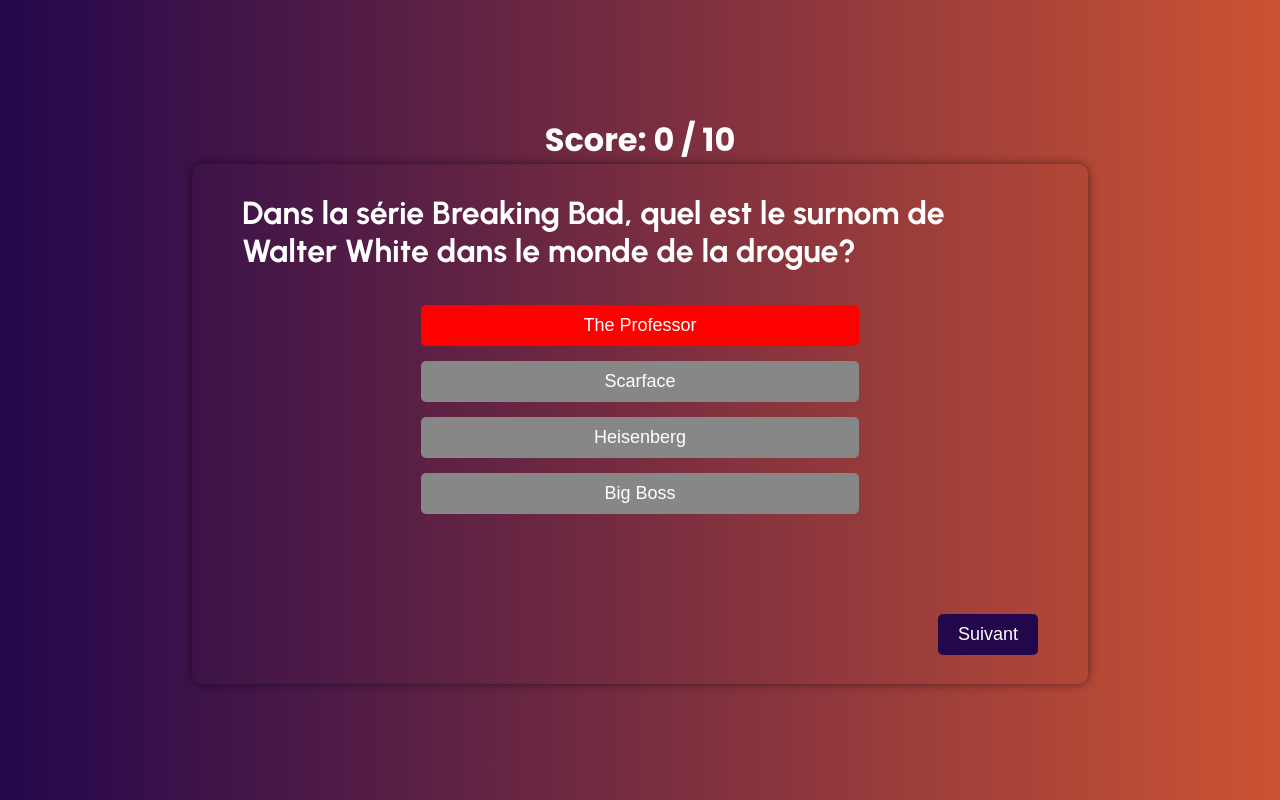
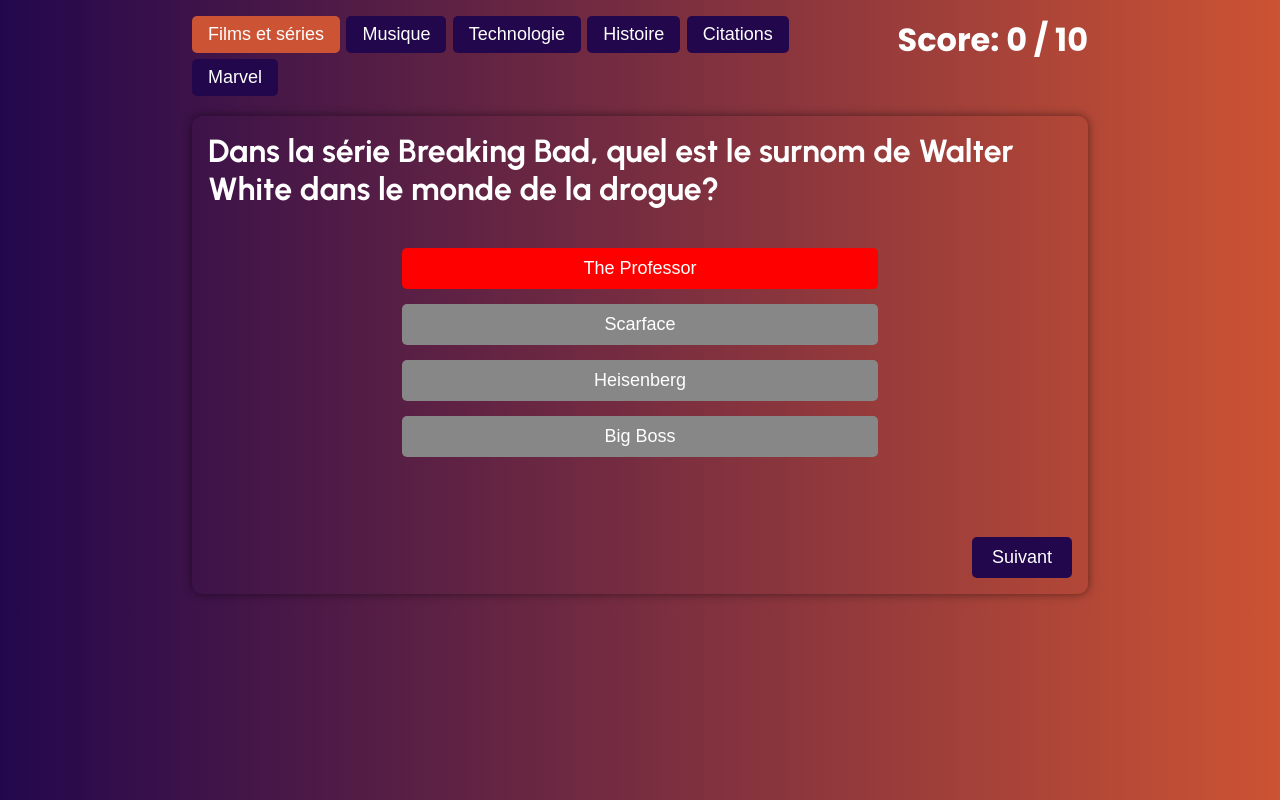
Before and after one commit to Ange230700/quizz, a plain HTML site: page index.html in a window 1280 px wide. Both pictures are taken after a click on the button "The Professor". Drawn offline with Linux system fonts and the light colour scheme.

Commit message:
j'ai implémenté des thématiques dans le quiz permettant à l'utilisateur de chosir ce sur quoi va porter son questionnaire

```diff
--- /dev/null
+++ b/css/thematiques.css
@@ -0,0 +1,71 @@
+/* css\thematiques.css */
+
+html {
+  max-width: 100vw;
+  overflow-x: hidden;
+  max-height: 100vh;
+  overflow-y: hidden;
+}
+
+html body {
+  width: 100%;
+  height: 100%;
+  padding: 2vh 2vw;
+}
+
+body header#header {
+  display: flex;
+  justify-content: space-between;
+  width: 70vw;
+}
+
+main#section-quiz {
+  height: auto;
+  padding: 2vh;
+}
+
+#thematiques {
+  display: flex;
+  flex-wrap: wrap;
+  gap: 0.5vw;
+  margin-bottom: 20px;
+  width: 68%;
+}
+
+#thematiques button {
+  padding: 8px 16px;
+  border-radius: 5px;
+  background: #23074d;
+  color: #ffffff;
+  cursor: pointer;
+  font-size: 18px;
+  transition-duration: 0.5s;
+  transition-property: background-color;
+}
+
+#thematiques button:hover {
+  background: #cc5333;
+}
+
+#thematiques button.active {
+  background: #cc5333;
+}
+
+h1.question {
+  margin-bottom: 5vh;
+}
+
+section.options {
+  margin-bottom: 10vh;
+}
+
+button.option:hover {
+  margin-bottom: 0;
+  color: #23074d;
+  transform: translateY(-5px);
+  box-shadow: 0 0 10px rgba(0, 0, 0, 0.5);
+  transition-behavior: normal, normal, normal;
+  transition-duration: 0.3s, 0.2s, 0.2s;
+  transition-timing-function: ease, ease, ease;
+  transition-property: color, transform, box-shadow;
+}
--- a/index.html
+++ b/index.html
@@ -1,3 +1,5 @@
+<!-- index.html -->
+
 <!DOCTYPE html>
 <html lang="fr">
   <head>
@@ -9,7 +11,15 @@
     <script defer type="module" src="script.js"></script>
   </head>
   <body>
-    <header>
+    <header id="header">
+      <nav id="thematiques">
+        <button data-thematique="films-et-series">Films et séries</button>
+        <button data-thematique="musique">Musique</button>
+        <button data-thematique="technologie">Technologie</button>
+        <button data-thematique="histoire">Histoire</button>
+        <button data-thematique="citations">Citations</button>
+        <button data-thematique="marvel">Marvel</button>
+      </nav>
       <h1 id="score"></h1>
     </header>
     <main id="section-quiz">
--- /dev/null
+++ b/javascript/questionsCitations.js
@@ -0,0 +1,54 @@
+const questionsCitations = [
+    {
+        texte: "« La vie, c'est comme une boîte de chocolats, on ne sait jamais sur quoi on va tomber. »",
+        tableauDeChoix: ["Forrest Gump", "Rocky Balboa", "Tony Montana", "James Bond"],
+        reponse: "Forrest Gump"
+    },
+    {
+        texte: "« Je suis le roi du monde ! »",
+        tableauDeChoix: ["Scarface", "Jack Dawson", "Tyler Durden", "James Cameron"],
+        reponse: "Jack Dawson"
+    },
+    {
+        texte: "« May the Force be with you. »",
+        tableauDeChoix: ["Yoda", "Luke Skywalker", "Darth Vader", "Obi-Wan Kenobi"],
+        reponse: "Obi-Wan Kenobi"
+    },
+    {
+        texte: "« Je suis ton père. »",
+        tableauDeChoix: ["Darth Vader", "Luke Skywalker", "Yoda", "Obi-Wan Kenobi"],
+        reponse: "Darth Vader"
+    },
+    {
+        texte: "« To infinity and beyond! »",
+        tableauDeChoix: ["Buzz Lightyear", "Woody", "Mr. Potato Head", "Rex"],
+        reponse: "Buzz Lightyear"
+    },
+    {
+        texte: "« I'll be back. »",
+        tableauDeChoix: ["John Rambo", "Terminator", "Rocky Balboa", "Tony Montana"],
+        reponse: "Terminator"
+    },
+    {
+        texte: "« Here's Johnny! »",
+        tableauDeChoix: ["Jack Torrance", "Tony Montana", "Tyler Durden", "Norman Bates"],
+        reponse: "Jack Torrance"
+    },
+    {
+        texte: "« You can't handle the truth! »",
+        tableauDeChoix: ["Jack Dawson", "Tyler Durden", "Obi-Wan Kenobi", "Colonel Jessup"],
+        reponse: "Colonel Jessup"
+    },
+    {
+        texte: "« I see dead people. »",
+        tableauDeChoix: ["Norman Bates", "Jack Torrance", "John Rambo", "Cole Sear"],
+        reponse: "Cole Sear"
+    },
+    {
+        texte: "« I'm the king of the world! »",
+        tableauDeChoix: ["Jack Dawson", "Tony Montana", "Tyler Durden", "James Cameron"],
+        reponse: "Jack Dawson"
+    }
+];
+
+export default questionsCitations;
--- a/questions.js
+++ b/javascript/questionsFilmsEtSeries.js
@@ -1,4 +1,4 @@
-const questions = [
+const questionsFilmsEtSeries = [
    {
       texte: "Dans la série Breaking Bad, quel est le surnom de Walter White dans le monde de la drogue?",
       tableauDeChoix: ["The Professor", "Scarface", "Heisenberg", "Big Boss"],
@@ -51,4 +51,4 @@
    }
 ];
 
-export default questions;
+export default questionsFilmsEtSeries;
--- /dev/null
+++ b/javascript/questionsHistoire.js
@@ -0,0 +1,54 @@
+const questionsHistoire = [
+    {
+        texte: "En quelle année a eu lieu la Révolution française ?",
+        tableauDeChoix: ["1789", "1799", "1809", "1819"],
+        reponse: "1789"
+    },
+    {
+        texte: "En quelle année a eu lieu la Première Guerre mondiale ?",
+        tableauDeChoix: ["1914", "1915", "1916", "1917"],
+        reponse: "1914"
+    },
+    {
+        texte: "En quelle année a eu lieu la Seconde Guerre mondiale ?",
+        tableauDeChoix: ["1939", "1940", "1941", "1942"],
+        reponse: "1939"
+    },
+    {
+        texte: "En quelle année a eu lieu la Révolution russe ?",
+        tableauDeChoix: ["1917", "1918", "1919", "1920"],
+        reponse: "1917"
+    },
+    {
+        texte: "En quelle année a eu lieu la Guerre de Sécession ?",
+        tableauDeChoix: ["1861", "1862", "1863", "1864"],
+        reponse: "1861"
+    },
+    {
+        texte: "En quelle année a eu lieu la Guerre de Cent Ans ?",
+        tableauDeChoix: ["1337", "1338", "1339", "1340"],
+        reponse: "1337"
+    },
+    {
+        texte: "En quelle année a eu lieu la Guerre de Troie ?",
+        tableauDeChoix: ["1194", "1195", "1196", "1197"],
+        reponse: "1194"
+    },
+    {
+        texte: "En quelle année a eu lieu la Guerre de Corée ?",
+        tableauDeChoix: ["1950", "1951", "1952", "1953"],
+        reponse: "1950"
+    },
+    {
+        texte: "En quelle année a eu lieu la Guerre du Viêt Nam ?",
+        tableauDeChoix: ["1955", "1956", "1957", "1958"],
+        reponse: "1955"
+    },
+    {
+        texte: "En quelle année a eu lieu la Guerre froide ?",
+        tableauDeChoix: ["1947", "1948", "1949", "1950"],
+        reponse: "1947"
+    }
+];
+
+export default questionsHistoire;
--- /dev/null
+++ b/javascript/questionsMarvel.js
@@ -0,0 +1,29 @@
+const questionsMarvel = [
+    {
+        texte: "Quel super-héros est aveugle ?",
+        tableauDeChoix: ["Daredevil", "Iron man", "Spiderman", "Hulk"],
+        reponse: "Daredevil",
+    },
+    {
+        texte: "Quel super-héros est un dieu ?",
+        tableauDeChoix: ["Thor", "Captain America", "Black Widow", "Hawkeye"],
+        reponse: "Thor",
+    },
+    {
+        texte: "Quel super-héros est un milliardaire ?",
+        tableauDeChoix: ["Spiderman", "Captain America", "Iron man", "Hulk"],
+        reponse: "Iron man",
+    },
+    {
+        texte: "Quel super-héros est un scientifique ?",
+        tableauDeChoix: ["Hulk", "Black Widow", "Thor", "Hawkeye"],
+        reponse: "Hulk",
+    },
+    {
+        texte: "Quel super-héros est un archer ?",
+        tableauDeChoix: ["Thor", "Captain America", "Hawkeye", "Black Widow"],
+        reponse: "Hawkeye",
+    }
+];
+
+export default questionsMarvel;
--- /dev/null
+++ b/javascript/questionsMusique.js
@@ -0,0 +1,54 @@
+const questionsMusique = [
+    {
+        texte: "Quel est le nom de scène de l'artiste Stefani Joanne Angelina Germanotta ?",
+        tableauDeChoix: ["Lady Gaga", "Madonna", "Beyoncé", "Katy Perry"],
+        reponse: "Lady Gaga"
+    },
+    {
+        texte: "Quel est le nom du groupe de rock britannique formé en 1960 par Mick Jagger et Keith Richards ?",
+        tableauDeChoix: ["The Beatles", "The Rolling Stones", "The Who", "The Kinks"],
+        reponse: "The Rolling Stones"
+    },
+    {
+        texte: "Quel est le nom du chanteur et compositeur britannique, ancien membre des Beatles ?",
+        tableauDeChoix: ["John Lennon", "Paul McCartney", "George Harrison", "Ringo Starr"],
+        reponse: "Paul McCartney"
+    },
+    {
+        texte: "Quel est le nom du chanteur et compositeur britannique, connu pour ses chansons 'Space Oddity' et 'Life on Mars' ?",
+        tableauDeChoix: ["David Bowie", "Elton John", "Freddie Mercury", "Sting"],
+        reponse: "David Bowie"
+    },
+    {
+        texte: "Quel est le nom du groupe de rock britannique formé en 1970 par Freddie Mercury, Brian May, Roger Taylor et John Deacon ?",
+        tableauDeChoix: ["The Beatles", "The Rolling Stones", "Queen", "Led Zeppelin"],
+        reponse: "Queen"
+    },
+    {
+        texte: "Quel est le nom du chanteur et compositeur américain, connu pour ses chansons 'Purple Rain' et 'When Doves Cry' ?",
+        tableauDeChoix: ["Michael Jackson", "Prince", "James Brown", "Stevie Wonder"],
+        reponse: "Prince"
+    },
+    {
+        texte: "Quel est le nom du groupe de rock américain formé en 1985 par Axl Rose, Slash, Izzy Stradlin, Duff McKagan et Steven Adler ?",
+        tableauDeChoix: ["Nirvana", "Guns N' Roses", "Metallica", "AC/DC"],
+        reponse: "Guns N' Roses"
+    },
+    {
+        texte: "Quel est le nom du chanteur et compositeur américain, connu pour ses chansons 'Blowin' in the Wind' et 'Like a Rolling Stone' ?",
+        tableauDeChoix: ["Bob Dylan", "Johnny Cash", "Elvis Presley", "Bruce Springsteen"],
+        reponse: "Bob Dylan"
+    },
+    {
+        texte: "Quel est le nom du groupe de rock américain formé en 1994 par Billy Corgan, James Iha, D'arcy Wretzky et Jimmy Chamberlin ?",
+        tableauDeChoix: ["Nirvana", "The Smashing Pumpkins", "Pearl Jam", "Soundgarden"],
+        reponse: "The Smashing Pumpkins"
+    },
+    {
+        texte: "Quel est le nom du rappeur américain, connu pour ses chansons 'Lose Yourself' et 'Stan' ?",
+        tableauDeChoix: ["Kanye West", "Jay-Z", "Eminem", "Drake"],
+        reponse: "Eminem"
+    }
+];
+
+export default questionsMusique;
--- /dev/null
+++ b/javascript/questionsTechnologie.js
@@ -0,0 +1,54 @@
+const questionsTechnologie = [
+    {
+        texte: "Quel est le nom du fondateur de Microsoft ?",
+        tableauDeChoix: ["Steve Jobs", "Bill Gates", "Mark Zuckerberg", "Elon Musk"],
+        reponse: "Bill Gates"
+    },
+    {
+        texte: "Quel est le nom du fondateur de Tesla Motors ?",
+        tableauDeChoix: ["Steve Jobs", "Bill Gates", "Mark Zuckerberg", "Elon Musk"],
+        reponse: "Elon Musk"
+    },
+    {
+        texte: "Quel est le nom du fondateur de Facebook ?",
+        tableauDeChoix: ["Steve Jobs", "Bill Gates", "Mark Zuckerberg", "Elon Musk"],
+        reponse: "Mark Zuckerberg"
+    },
+    {
+        texte: "Quel est le nom du fondateur de Apple ?",
+        tableauDeChoix: ["Steve Jobs", "Bill Gates", "Mark Zuckerberg", "Elon Musk"],
+        reponse: "Steve Jobs"
+    },
+    {
+        texte: "Quel est le nom du fondateur de Amazon ?",
+        tableauDeChoix: ["Steve Jobs", "Bill Gates", "Mark Zuckerberg", "Elon Musk"],
+        reponse: "Jeff Bezos"
+    },
+    {
+        texte: "Quel est le nom du fondateur de Twitter ?",
+        tableauDeChoix: ["Steve Jobs", "Bill Gates", "Mark Zuckerberg", "Elon Musk"],
+        reponse: "Jack Dorsey"
+    },
+    {
+        texte: "Quel est le nom du fondateur de SpaceX ?",
+        tableauDeChoix: ["Steve Jobs", "Bill Gates", "Mark Zuckerberg", "Elon Musk"],
+        reponse: "Elon Musk"
+    },
+    {
+        texte: "Quel est le nom du fondateur de Wikipedia ?",
+        tableauDeChoix: ["Steve Jobs", "Bill Gates", "Mark Zuckerberg", "Elon Musk"],
+        reponse: "Jimmy Wales"
+    },
+    {
+        texte: "Quel est le nom du fondateur de Oracle Corporation ?",
+        tableauDeChoix: ["Steve Jobs", "Bill Gates", "Mark Zuckerberg", "Elon Musk"],
+        reponse: "Larry Ellison"
+    },
+    {
+        texte: "Quel est le nom du fondateur de IBM ?",
+        tableauDeChoix: ["Steve Jobs", "Bill Gates", "Mark Zuckerberg", "Elon Musk"],
+        reponse: "Charles Ranlett Flint"
+    }
+];
+
+export default questionsTechnologie;
--- a/script.js
+++ b/script.js
@@ -1,9 +1,25 @@
+// script.js
+
 // on importe le tableau de questions depuis questions.js
-import questions from './questions.js';
+import questionsFilmsEtSeries from './javascript/questionsFilmsEtSeries.js';
+import questionsMusique from "./javascript/questionsMusique.js";
+import questionsTechnologie from "./javascript/questionsTechnologie.js";
+import questionsHistoire from "./javascript/questionsHistoire.js";
+import questionsCitations from "./javascript/questionsCitations.js";
+import questionsMarvel from "./javascript/questionsMarvel.js";
 
+/* ===== DECLARATION DE VARIABLES POUR LA LOGIQUE ===== */
+
+// on choisit une thématique par défaut
+let questionsThematiqueChoisie = questionsFilmsEtSeries;
+
+// on initialise le numéro de la question actuelle à 0
 let numeroQuestionActuelle = 0;
 
+// on initialise le score à 0
 let score = 0
+
+/* ===================================================== */
 
 /* ======= RECUPERATION ELEMENTS HTML ======= */
 
@@ -21,7 +37,9 @@
 
 //on récupère l'element HTML de l'id de score
 const scoreDansHtml = document.querySelector("#score");
-scoreDansHtml.innerText = `Score: ${score} / ${questions.length}`;
+scoreDansHtml.innerText = `Score: ${score} / ${questionsThematiqueChoisie.length}`;
+
+const boutonsThematiquesDansHtml = document.querySelectorAll("#thematiques button");
 
 /* ==================================== */
 
@@ -36,7 +54,7 @@
 }
 
 function verifierBonneReponse(reponseJoueur) {
-    const bonneReponseDeQuestionActuelle = questions[numeroQuestionActuelle].reponse;
+    const bonneReponseDeQuestionActuelle = questionsThematiqueChoisie[numeroQuestionActuelle].reponse;
 
     if (reponseJoueur === bonneReponseDeQuestionActuelle) {
         score = score + 1;
@@ -53,7 +71,7 @@
     sectionDesOptionsDansHtml.innerHTML = "";
 
     // on récupère la question actuelle
-    const questionActuelle = questions[numeroQuestionActuelle];
+    const questionActuelle = questionsThematiqueChoisie[numeroQuestionActuelle];
 
     //on injecte la question actuelle dans le HTML
     questionDansHtml.innerText = questionActuelle.texte;
@@ -80,13 +98,13 @@
                 boutonDansHtml.style.backgroundColor = "green";
                 boutonDansHtml.style.color = "white";
                 boutonSuivantDansHtml.disabled = false;
-                scoreDansHtml.innerText = `Score: ${score} / ${questions.length}`;
+                scoreDansHtml.innerText = `Score: ${score} / ${questionsThematiqueChoisie.length}`;
 
             } else {
                 boutonDansHtml.style.backgroundColor = "red";
                 boutonDansHtml.style.color = "white";
                 boutonSuivantDansHtml.disabled = false;
-                scoreDansHtml.innerText = `Score: ${score} / ${questions.length}`;
+                scoreDansHtml.innerText = `Score: ${score} / ${questionsThematiqueChoisie.length}`;
             }
         });
     });
@@ -98,12 +116,44 @@
 
 chargerLaQuestion();
 
+function changerThematique(thematique) {
+    switch (thematique) {
+        case "films-et-series":
+            questionsThematiqueChoisie = questionsFilmsEtSeries;
+            break;
+        case "musique":
+            questionsThematiqueChoisie = questionsMusique;
+            break;
+        case "technologie":
+            questionsThematiqueChoisie = questionsTechnologie;
+            break;
+        case "histoire":
+            questionsThematiqueChoisie = questionsHistoire;
+            break;
+        case "citations":
+            questionsThematiqueChoisie = questionsCitations;
+            break;
+        case "marvel":
+            questionsThematiqueChoisie = questionsMarvel;
+            break;
+    }
+
+    // On remet le numéro de la question actuelle à 0
+    numeroQuestionActuelle = 0
+
+    // On remet le score à 0
+    score = 0
+    scoreDansHtml.innerText = `Score: ${score} / ${questionsThematiqueChoisie.length}`;
+
+    chargerLaQuestion();
+}
+
 function changerLeMessageEnFonctionDuScore() {
-    if (score === questions.length) {
+    if (score === questionsThematiqueChoisie.length) {
         questionDansHtml.innerText = "Bravo! T'es un boss des séries!";
-    } else if (score > (3 * questions.length) / 4) {
+    } else if (score > (3 * questionsThematiqueChoisie.length) / 4) {
         questionDansHtml.innerText = "Excellent ! Tu maîtrises vraiment bien tes séries !";
-    } else if (score > questions.length / 2) {
+    } else if (score > questionsThematiqueChoisie.length / 2) {
         questionDansHtml.innerText = "Pas mal ! Tu connais bien tes séries !";
     } else if (score > 0) {
         questionDansHtml.innerText = "Pas encore ça, mais tu as de bonnes bases !";
@@ -113,7 +163,20 @@
     return questionDansHtml.innerText;
 }
 
+function activerBoutonThematiqueSelectionne(boutonThematiqueSelectionne) {
+    boutonsThematiquesDansHtml.forEach((bouton) => {
+        bouton.classList.remove("active");
+    });
 
+    boutonThematiqueSelectionne.classList.add("active");
+}
+
+boutonsThematiquesDansHtml.forEach((bouton) => {
+    const thematique = bouton.getAttribute("data-thematique");
+    if (thematique === "films-et-series") {
+        bouton.classList.add("active");
+    }
+})
 
 
 /* ============================================== */
@@ -126,7 +189,7 @@
     numeroQuestionActuelle = numeroQuestionActuelle + 1;
 
     // On vérifie si il reste des questions
-    if (numeroQuestionActuelle < questions.length) {
+    if (numeroQuestionActuelle < questionsThematiqueChoisie.length) {
         // On charge la question
         chargerLaQuestion();
     } else {
@@ -148,7 +211,7 @@
 boutonRejouerDansHtml.addEventListener("click", () => {
     // On remet le score à 0
     score = 0
-    scoreDansHtml.innerText = `Score: ${score} / ${questions.length}`;
+    scoreDansHtml.innerText = `Score: ${score} / ${questionsThematiqueChoisie.length}`;
     // On remet le numéro de la question actuelle à 0
     numeroQuestionActuelle = 0
 
@@ -162,4 +225,13 @@
     chargerLaQuestion();
 })
 
+boutonsThematiquesDansHtml.forEach((bouton) => {
+    bouton.addEventListener("click", () => {
+        activerBoutonThematiqueSelectionne(bouton);
+        const thematique = bouton.getAttribute("data-thematique");
+        changerThematique(thematique);
+    });
+});
+
+
 /* ===================================================== */
--- a/style.css
+++ b/style.css
@@ -1,5 +1,9 @@
+/* style.css */
+
 @import url("https://fonts.googleapis.com/css2?family=Urbanist:ital,wght@0,100..900;1,100..900&display=swap");
 @import url("https://fonts.googleapis.com/css2?family=Poppins:ital,wght@0,100;0,200;0,300;0,400;0,500;0,600;0,700;0,800;0,900;1,100;1,200;1,300;1,400;1,500;1,600;1,700;1,800;1,900&family=Urbanist:ital,wght@0,100..900;1,100..900&display=swap");
+
+@import "./css/thematiques.css";
 
 * {
   margin: 0;
@@ -13,11 +17,6 @@
   font-family: "Poppins", sans-serif;
   color: #ffffff;
   background: #23074d; /* fallback for old browsers */
-  background: -webkit-linear-gradient(
-    to left,
-    #cc5333,
-    #23074d
-  );
   background: linear-gradient(
     to left,
     #cc5333,
@@ -35,7 +34,7 @@
   flex-direction: column;
   justify-content: center;
   align-items: center;
-  height: 65%;
+  height: 90vh;
   border-radius: 10px;
   box-shadow: 0 0 10px rgba(0, 0, 0, 0.5);
   padding: 50px;
```
